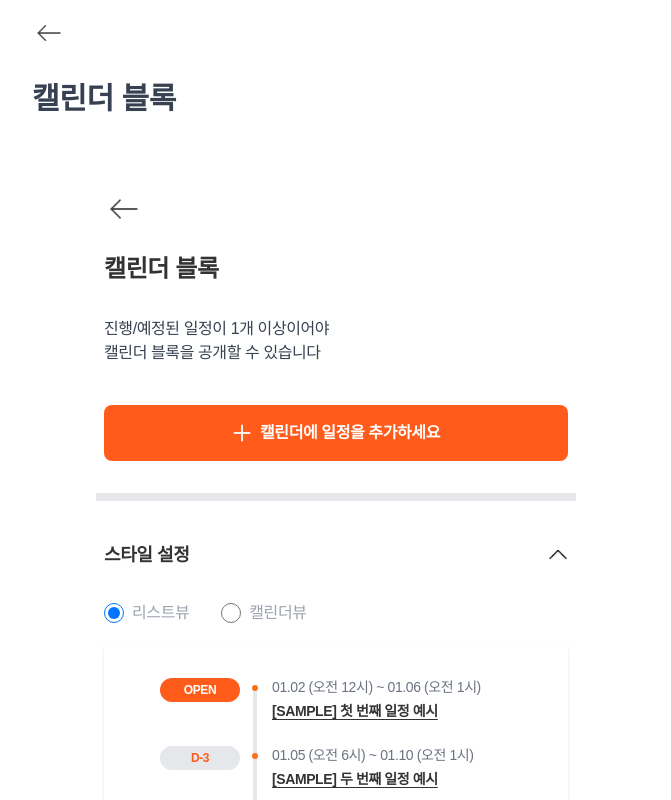
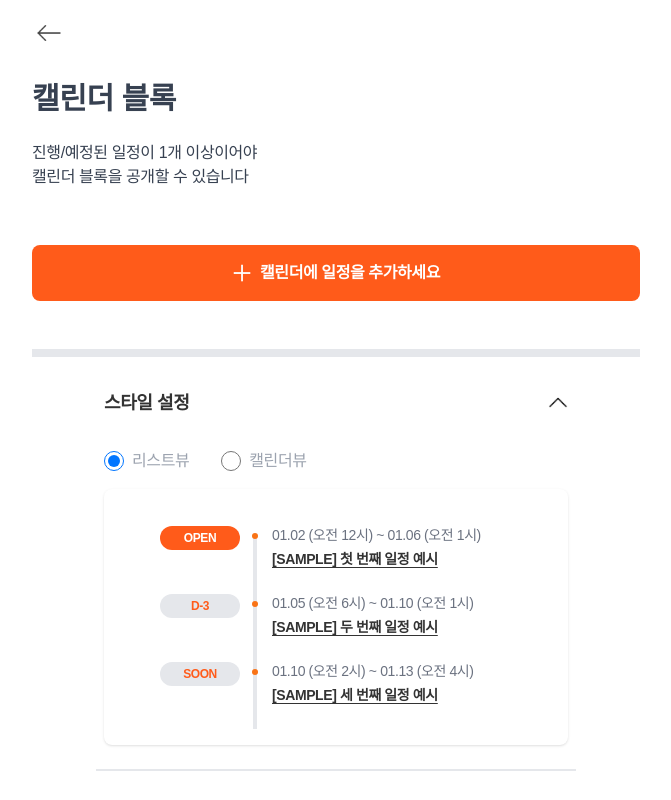
Before and after one commit to Mt-NextJs/linkle, a Next.js app: page /admin/calendar in a window 1280 px wide. Shown: the top 800 px of the page, without its empty margins (304-975 px from the left). Built offline with nearby package versions, Linux system fonts and the light colour scheme.

Commit message:
♻️[Refactor] Layout 컴포넌트 활용을 위한 CalendarHeader 중복 요소 제거 #148

```diff
--- a/src/app/admin/(block)/calendar/components/calendar-header.tsx
+++ b/src/app/admin/(block)/calendar/components/calendar-header.tsx
@@ -1,7 +1,5 @@
 "use client";
-import Link from "next/link";
 import Image from "next/image";
-import { ClientRoute } from "@config/route";
 import { useRouter } from "next/navigation";
 
 export default function CalendarHeader() {
@@ -12,24 +10,15 @@ export default function CalendarHeader() {
   };
 
   return (
-    <div className="mt-4 flex w-full max-w-4xl flex-col p-8 pb-2">
-      <Link href={ClientRoute.MAIN} className="mb-6 ml-10 mr-4">
-        <Image
-          src="/assets/icons/icon_back.png"
-          alt="Back"
-          width={40}
-          height={40}
-        />
-      </Link>
-      <h1 className="mb-8 ml-10 mr-4 text-2xl font-semibold">캘린더 블록</h1>
-      <p className="ml-10 mr-4 text-gray-700">
+    <>
+      <p className="text-gray-700">
         진행/예정된 일정이 1개 이상이어야
         <br />
         캘린더 블록을 공개할 수 있습니다
       </p>
       <button
         onClick={handleAddScheduleClick}
-        className="button color ml-10 mr-10 flex w-auto flex-row items-center justify-center rounded-lg text-white"
+        className="button color flex w-auto flex-row items-center justify-center rounded-lg text-white"
       >
         <Image
           src="/assets/icons/icon_plus.png"
@@ -40,7 +29,7 @@ export default function CalendarHeader() {
         />
         <span>캘린더에 일정을 추가하세요</span>
       </button>
-      <hr className="border-gray-105 -mt-2 ml-8 mr-8 border-t-8" />
-    </div>
+      <hr className="border-gray-105 -mt-2 border-t-8" />
+    </>
   );
 }
```
